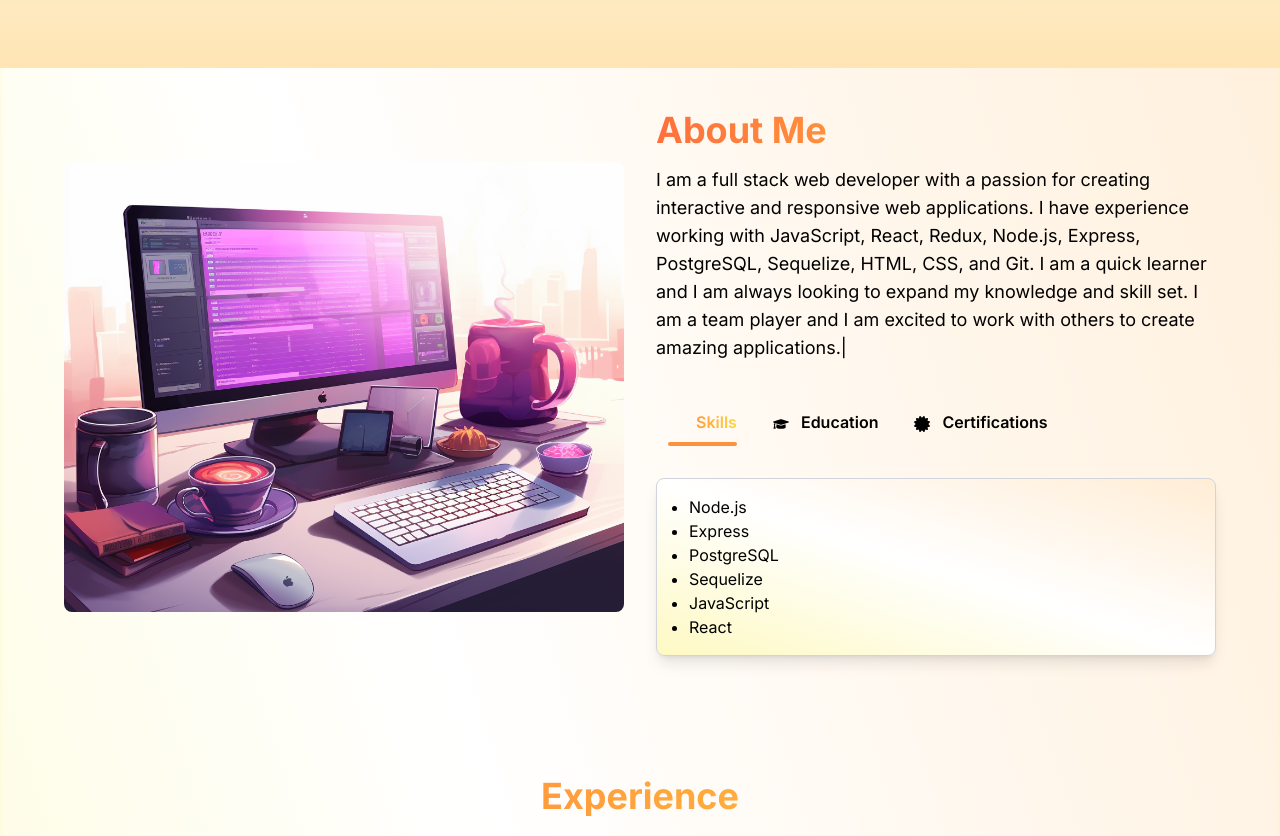
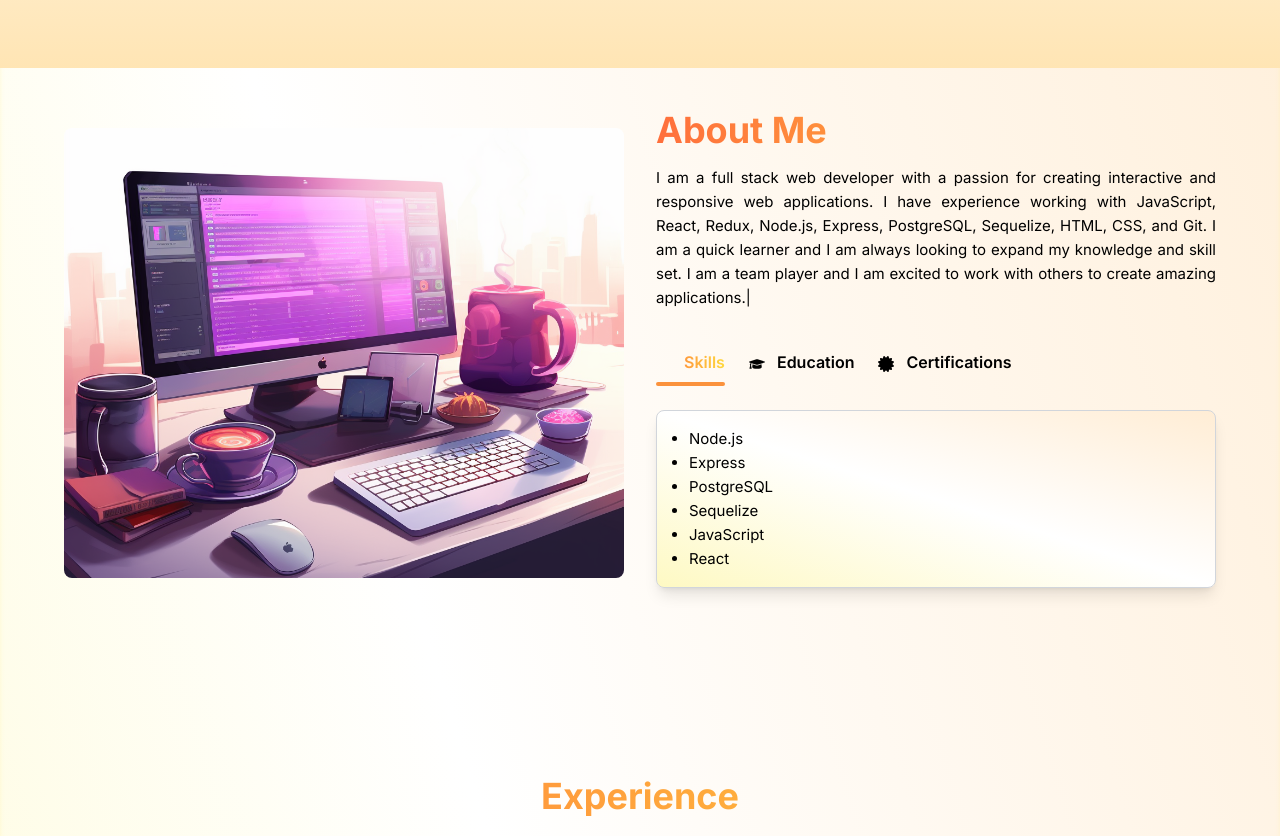
Before and after one commit to kasturi-23/_Portfolio, a Next.js app: page / in a window 1280 px wide. Shown: the part 740-1576 px from the top of the page. Built offline with nearby package versions, Linux system fonts and the light colour scheme.

Commit message:
Refactor AboutSection with motion components

```diff
--- a/src/app/components/AboutSection.jsx
+++ b/src/app/components/AboutSection.jsx
@@ -11,95 +11,91 @@ const TAB_DATA = [
     title: "Skills",
     id: "skills",
     content: (
-      <ul className="list-disc pl-4 text-black text-sm sm:text-base">
+      <motion.ul
+        initial={{ opacity: 0, y: 10 }}
+        animate={{ opacity: 1, y: 0 }}
+        transition={{ duration: 0.4 }}
+        className="list-disc pl-4 text-black text-sm sm:text-base lg:text-[15px]"
+      >
         <li>Node.js</li>
         <li>Express</li>
         <li>PostgreSQL</li>
         <li>Sequelize</li>
         <li>JavaScript</li>
         <li>React</li>
-      </ul>
+      </motion.ul>
     ),
   },
   {
     title: "Education",
     id: "education",
     content: (
-      <div className="relative w-full max-w-3xl mx-auto px-2 border-l-2 border-orange-300">
-        {/* Vertical line for md+ */}
+      <motion.div
+        initial={{ opacity: 0 }}
+        animate={{ opacity: 1 }}
+        transition={{ duration: 0.5 }}
+        className="relative w-full max-w-3xl mx-auto px-2 border-l-2 border-orange-300"
+      >
         <div className="hidden md:block absolute left-1/2 top-0 h-full w-1 bg-orange-300 transform -translate-x-1/2"></div>
 
-        {/* Entry 1 */}
         <div className="flex flex-col md:flex-row items-center mb-10 w-full">
-          {/* Left side (date + school) */}
           <div className="md:w-1/2 md:pr-8 text-center md:text-right">
             <h3 className="text-lg font-bold">2024 – Present</h3>
-            <p className="text-sm">
+            <p className="text-sm lg:text-[15px] text-justify">
               Master of Science in Computer Science<br />
               <span className="text-gray-600">Illinois Institute of Technology</span>
             </p>
           </div>
-
-          {/* Removed circle here */}
-
-          {/* Right side (empty on large screens) */}
           <div className="hidden md:block md:w-1/2"></div>
         </div>
 
-        {/* Entry 2 */}
         <div className="flex flex-col md:flex-row items-center mb-10 w-full">
-          {/* Left side empty on large screens */}
           <div className="hidden md:block md:w-1/2"></div>
-
-          {/* Removed circle here */}
-
-          {/* Right side (date + school) */}
           <div className="md:w-1/2 md:pl-8 text-center md:text-left mt-4 md:mt-0">
             <h3 className="text-lg font-bold">2019 – 2023</h3>
-            <p className="text-sm">
+            <p className="text-sm lg:text-[15px] text-justify">
               Bachelor of Engineering in Computer Engineering<br />
               <span className="text-gray-600">University of Mumbai</span>
             </p>
           </div>
         </div>
 
-        {/* Entry 3 */}
         <div className="flex flex-col md:flex-row items-center mb-10 w-full">
-          {/* Left side (date + school) */}
           <div className="md:w-1/2 md:pr-8 text-center md:text-right">
             <h3 className="text-lg font-bold">2016 – 2019</h3>
-            <p className="text-sm">
+            <p className="text-sm lg:text-[15px] text-justify">
               Diploma in Computer Engineering<br />
               <span className="text-gray-600">Thakur Polytechnic</span>
             </p>
           </div>
-
-          {/* Removed circle here */}
-
-          {/* Right side (empty on large screens) */}
           <div className="hidden md:block md:w-1/2"></div>
         </div>
-      </div>
+      </motion.div>
     ),
   },
   {
     title: "Certifications",
     id: "certifications",
     content: (
-      <ul className="list-disc pl-4 space-y-2 text-sm text-black sm:text-base">
-        <li><a href="https://your-link.com/ui-ux" target="_blank" rel="noopener noreferrer" className="hover:underline">UI/UX</a></li>
-        <li><a href="https://your-link.com/web-dev" target="_blank" rel="noopener noreferrer" className="hover:underline">Web Development</a></li>
-        <li><a href="https://your-link.com/android" target="_blank" rel="noopener noreferrer" className="hover:underline">Android Programming</a></li>
-        <li><a href="https://your-link.com/mysql" target="_blank" rel="noopener noreferrer" className="hover:underline">MySQL with PL/SQL</a></li>
-        <li><a href="https://your-link.com/java14" target="_blank" rel="noopener noreferrer" className="hover:underline">Core and Advanced Java 14</a></li>
-      </ul>
+      <motion.ul
+        initial={{ opacity: 0, y: 10 }}
+        animate={{ opacity: 1, y: 0 }}
+        transition={{ duration: 0.4 }}
+        className="list-disc pl-4 space-y-2 text-sm sm:text-base lg:text-[15px] text-black"
+      >
+        <li><a href="#" className="hover:underline">UI/UX</a></li>
+        <li><a href="#" className="hover:underline">Web Development</a></li>
+        <li><a href="#" className="hover:underline">Android Programming</a></li>
+        <li><a href="#" className="hover:underline">MySQL with PL/SQL</a></li>
+        <li><a href="#" className="hover:underline">Core and Advanced Java 14</a></li>
+      </motion.ul>
     ),
   },
 ];
 
 const AboutSection = () => {
   const [tab, setTab] = useState("skills");
-  const [isPending, startTransition] = useTransition();
+  const [, startTransition] = useTransition();
 
   const handleTabChange = (id) => {
     startTransition(() => {
@@ -108,13 +104,20 @@ const AboutSection = () => {
   };
 
   return (
-    <section id="about" className="flex flex-col bg-transparent text-black min-h-[700px]
-             px-4 py-1 sm:px-6 lg:px-16">
+    <section
+      id="about"
+      className="flex flex-col bg-transparent text-black min-h-[700px] px-4 py-1 sm:px-6 lg:px-16"
+    >
       <div className="grid grid-cols-1 md:grid-cols-2 gap-8 items-center pt-10 pb-1">
-        {/* Image container with flipping effect */}
-        <div className="relative w-full h-[350px] sm:h-[400px] md:h-[450px] perspective mx-auto">
+
+        {/* Image */}
+        <motion.div
+          initial={{ opacity: 0, rotateY: 15 }}
+          animate={{ opacity: 1, rotateY: 0 }}
+          transition={{ duration: 0.8 }}
+          className="relative w-full h-[350px] sm:h-[400px] md:h-[450px] perspective mx-auto"
+        >
           <div className="relative w-full h-full transition-transform duration-700 transform-style preserve-3d hover:rotate-y-180">
-            {/* Front */}
             <div className="absolute w-full h-full backface-hidden">
               <Image
                 src="/images/about-image.png"
@@ -124,24 +127,23 @@ const AboutSection = () => {
                 className="rounded-lg object-cover w-full h-full"
               />
             </div>
-            {/* Back */}
-            <div className="absolute w-full h-full backface-hidden rotate-y-180 bg-clip-text bg-gradient-to-r from-[#FF6F3C] to-[#FFD93D] rounded-lg flex flex-col items-center justify-center text-black p-6">
-              <h3 className="text-xl sm:text-2xl font-semibold mb-2">Achievements</h3>
-              <ul className="text-base sm:text-lg space-y-2 text-center">
+            <div className="absolute w-full h-full backface-hidden rotate-y-180 bg-gradient-to-r from-[#FF6F3C] to-[#FFD93D] rounded-lg flex flex-col items-center justify-center text-black p-6">
+              <h3 className="text-xl font-semibold mb-2">Achievements</h3>
+              <ul className="text-base space-y-2 text-center">
                 <li>Projects: <span className="font-bold">10+</span></li>
                 <li>Publications: <span className="font-bold">2</span></li>
                 <li>Hackathons: <span className="font-bold">2</span></li>
               </ul>
             </div>
           </div>
-        </div>
+        </motion.div>
 
-        {/* Text content with tabbed section */}
+        {/* Text */}
         <motion.div
-          className="mt-10 mb-1 md:mt-0 text-left flex flex-col h-full"
-          initial={{ opacity: 0, y: 30 }}
+          initial={{ opacity: 0, y: 25 }}
           animate={{ opacity: 1, y: 0 }}
           transition={{ duration: 0.8 }}
+          className="mt-10 mb-1 md:mt-0 text-left flex flex-col h-full"
         >
           <h2 className="text-4xl font-bold mb-4 text-transparent bg-clip-text bg-gradient-to-r from-[#FF6F3C] to-[#FFD93D]">
             About Me
@@ -154,40 +156,28 @@ const AboutSection = () => {
             ]}
             wrapper="p"
             speed={90}
-            className="text-base lg:text-lg mb-6 leading-relaxed text-black"
+            className="text-sm sm:text-base lg:text-[15px] mb-6 leading-relaxed text-black text-justify"
             repeat={Infinity}
           />
 
-          <div className="flex flex-wrap gap-3 sm:gap-0 mt-4 justify-center sm:justify-start sm:px-0">
-            <TabButton
-              selectTab={() => handleTabChange("skills")}
-              active={tab === "skills"}
-              className="transition transform hover:scale-105 duration-300 text-black hover:text-orange-500 px-3 py-2 rounded-md"
-            >
+          <div className="flex flex-wrap gap-3 mt-4 justify-center sm:justify-start">
+            <TabButton selectTab={() => handleTabChange("skills")} active={tab === "skills"}>
               <FaTools className="inline mr-2" /> Skills
             </TabButton>
-            <TabButton
-              selectTab={() => handleTabChange("education")}
-              active={tab === "education"}
-              className="transition transform hover:scale-105 duration-300 text-black hover:text-orange-500 px-3 py-2 rounded-md"
-            >
+            <TabButton selectTab={() => handleTabChange("education")} active={tab === "education"}>
               <FaGraduationCap className="inline mr-2" /> Education
             </TabButton>
-            <TabButton
-              selectTab={() => handleTabChange("certifications")}
-              active={tab === "certifications"}
-              className="transition transform hover:scale-105 duration-300 text-black hover:text-orange-500 px-3 py-2 rounded-md"
-            >
+            <TabButton selectTab={() => handleTabChange("certifications")} active={tab === "certifications"}>
               <FaCertificate className="inline mr-2" /> Certifications
             </TabButton>
           </div>
 
           <motion.div
             key={tab}
-            className="mt-6 p-4 rounded-lg shadow-lg border border-gray-300 bg-gradient-to-tr from-yellow-100 via-white to-orange-100 text-black"
             initial={{ opacity: 0, y: 10 }}
             animate={{ opacity: 1, y: 0 }}
-            transition={{ duration: 0.5 }}
+            transition={{ duration: 0.4 }}
+            className="mt-6 p-4 rounded-lg shadow-lg border border-gray-300 bg-gradient-to-tr from-yellow-100 via-white to-orange-100"
           >
             {TAB_DATA.find((t) => t.id === tab).content}
           </motion.div>
```
